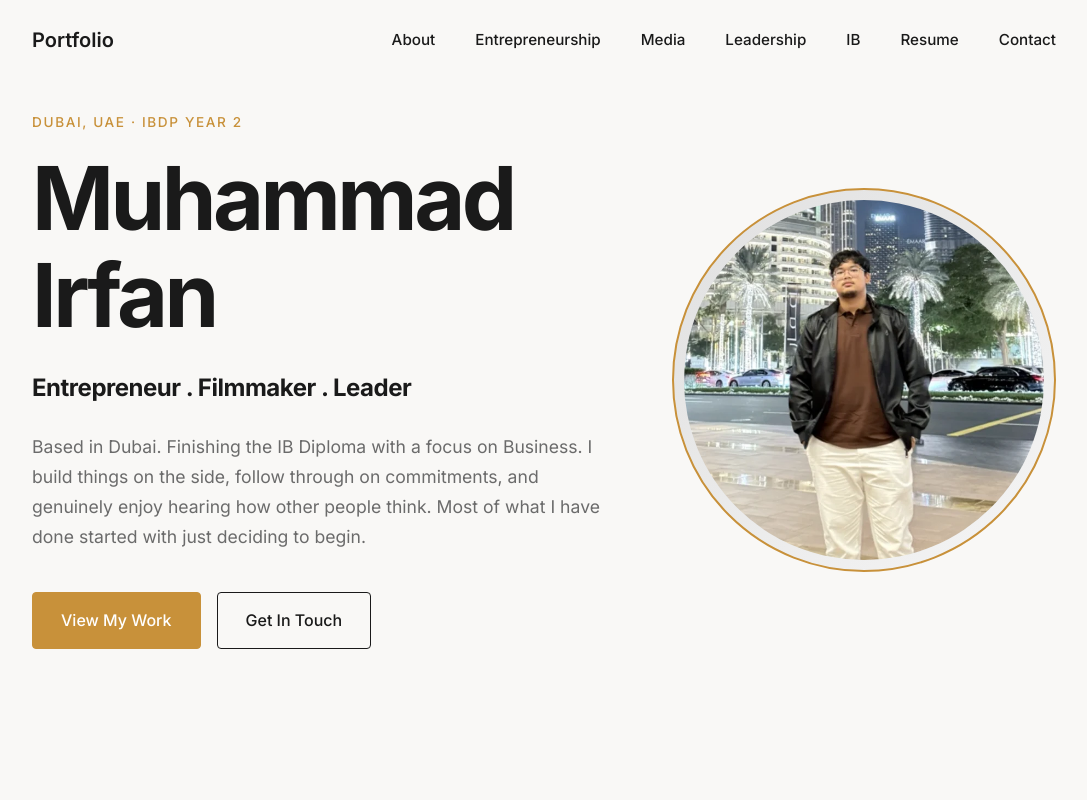
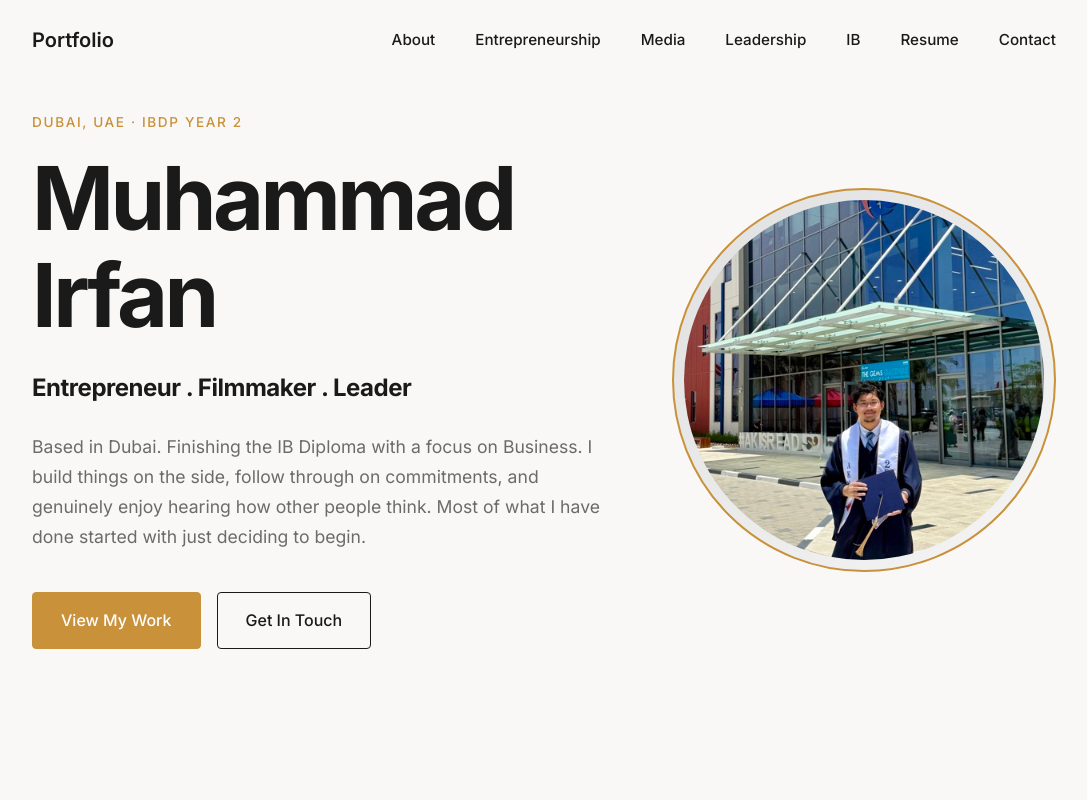
Before and after one commit to irfanrozi241-a11y/CV, a plain HTML site: page index.html in a window 1280 px wide. Shown: the top 800 px of the page, without its empty margins (96-1183 px from the left). Drawn offline with Linux system fonts and the light colour scheme.

Commit message:
feat: add profile image and update source path in index.html

```diff
--- a/index.html
+++ b/index.html
@@ -1281,7 +1281,7 @@
             </div>
             <div class="hero-image fade-up" style="transition-delay: 0.2s;">
                 <div class="hero-image-wrapper">
-                    <img src="profe.webp" alt="Muhammad Irfan"
+                    <img src="profile.jpg" alt="Muhammad Irfan"
                         style="width: 100%; height: 100%; object-fit: cover; object-position: 50% 30%; border-radius: 50%;">
                 </div>
             </div>
```
Also changed, not shown: profile.jpg (added).
